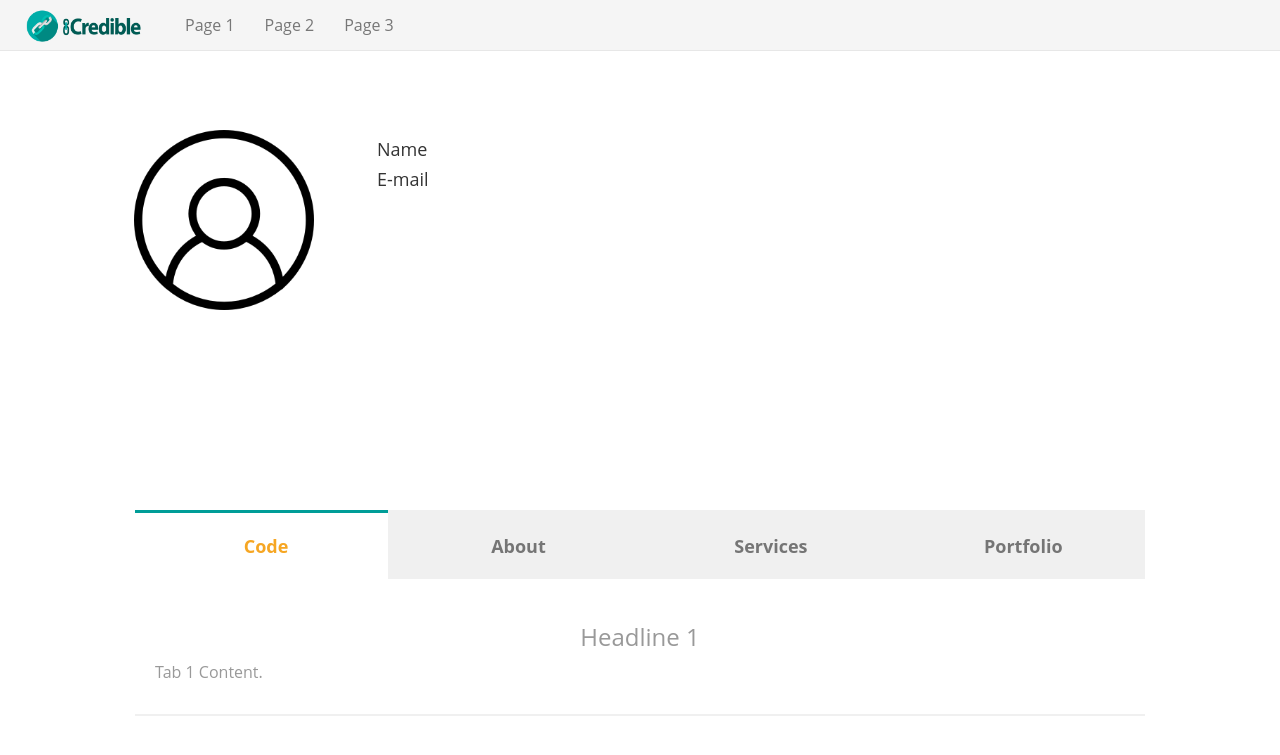
After one commit to phejimlin/esun_hackathon, a Flask app: page / in a window 1280 px wide. The commit adds this page. Shown: the top 755 px of the page. Run offline with Flask 2, Linux system fonts and the light colour scheme; some libraries are stand-ins or nearby versions.

Commit message:
Doing index page

```diff
--- /dev/null
+++ b/app/static/css/main.css
@@ -0,0 +1,84 @@
+html, body{
+    font-size: 100%;
+	font-family: 'Open Sans', sans-serif;
+}
+.container{
+	margin-top: 100px;
+	width: 90%;
+}
+.main_info{
+	padding: 30px 20px 30px 20px;
+	border-radius: 4px;
+	margin-bottom: 100px;
+}
+
+a {
+  color: #ccc;
+  text-decoration: none;
+  outline: none;
+}
+
+/*Fun begins*/
+.tab_container {
+	width: 90%;
+	margin: 0 auto;
+	padding-top: 70px;
+	position: relative;
+}
+
+input, section {
+  clear: both;
+  padding-top: 10px;
+  display: none;
+}
+
+label {
+  font-weight: 700;
+  font-size: 18px;
+  display: block;
+  float: left;
+  width: 25%;
+  padding: 1em;
+  color: #757575;
+  cursor: pointer;
+  text-decoration: none;
+  text-align: center;
+  background: #f0f0f0;
+}
+
+#tab1:checked ~ #content1,
+#tab2:checked ~ #content2,
+#tab3:checked ~ #content3,
+#tab4:checked ~ #content4,
+#tab5:checked ~ #content5 {
+  display: block;
+  padding: 20px;
+  background: #fff;
+  color: #999;
+  border-bottom: 2px solid #f0f0f0;
+}
+
+.tab_container .tab-content p,
+.tab_container .tab-content h3 {
+  -webkit-animation: fadeInScale 0.7s ease-in-out;
+  -moz-animation: fadeInScale 0.7s ease-in-out;
+  animation: fadeInScale 0.7s ease-in-out;
+}
+.tab_container .tab-content h3  {
+  text-align: center;
+}
+
+.tab_container [id^="tab"]:checked + label {
+  background: #fff;
+  color: #F6A623;
+  box-shadow: inset 0 3px #009d98;
+}
+
+.tab_container [id^="tab"]:checked + label .fa {
+  color: #0CE;
+}
+
+label .fa {
+  font-size: 1.3em;
+  margin: 0 0.4em 0 0;
+}
--- a/app/static/js/login.js
+++ b/app/static/js/login.js
@@ -1,3 +1,4 @@
+var currentURL = window.location;
 function resettext(id){
   if(id.value == ""){
     id.value = id.defaultValue;
--- /dev/null
+++ b/app/templates/index.html
@@ -0,0 +1,91 @@
+<!DOCTYPE html>
+<html lang="zh-tw">
+<head>
+<title>iCredible</title>
+<meta name="viewport" content="width=device-width, initial-scale=1">
+<meta http-equiv="Content-Type" content="text/html; charset=utf-8" />
+<!-- CSS files start -->
+<link href="../static/css/bootstrap.min.css" rel="stylesheet">
+<link href="../static/css/main.css" rel="stylesheet" type="text/css" media="all" />
+<!-- CSS files start -->
+</head>
+<body>
+    <!-- navigation bar -->
+    <nav class="navbar navbar-default navbar-fixed-top" style="background-color: #F5F5F5;">
+        <div class="container-fluid">
+            <div class="navbar-header">
+                <a class="navbar-brand" href="index.html"><img src='../static/img/logo.png' width="140px;" style="margin-top: -10px;"></a>
+            </div>
+            <ul class="nav navbar-nav">
+                <li><a href="#">Page 1</a></li>
+                <li><a href="#">Page 2</a></li>
+                <li><a href="#">Page 3</a></li>
+            </ul>
+        </div>
+    </nav>
+
+    <div class="container">
+        <!--<hr style='border: 1px solid #009d98;'>-->
+        <div class="main_info">
+            <div class="row">
+                <div class="col-md-6">
+                    <div class="personal_info">
+                        <div class="col-md-6">
+                            <img src="../static/img/avatar.png" style="width: 180px; margin-left: 20px;">
+                        </div>
+                        <div class="col-md-6">
+                            <h4 id="usr_name">Name</h4>
+                            <h4 id="usr_email">E-mail</h4>
+                        </div>
+                    </div>
+                </div>
+                <div class="col-md-6">
+
+                </div>
+            </div>
+        </div>
+        <div class="tab_container">
+            <input id="tab1" type="radio" name="tabs" checked>
+            <label for="tab1"><i class="fa fa-code"></i><span>Code</span></label>
+
+            <input id="tab2" type="radio" name="tabs">
+            <label for="tab2"><i class="fa fa-pencil-square-o"></i><span>About</span></label>
+
+            <input id="tab3" type="radio" name="tabs">
+            <label for="tab3"><i class="fa fa-bar-chart-o"></i><span>Services</span></label>
+
+            <input id="tab4" type="radio" name="tabs">
+            <label for="tab4"><i class="fa fa-folder-open-o"></i><span>Portfolio</span></label>
+
+
+            <section id="content1" class="tab-content">
+                <h3>Headline 1</h3>
+                <p>Tab 1 Content.</p>
+            </section>
+
+            <section id="content2" class="tab-content">
+                <h3>Headline 2</h3>
+                <p>Tab 2 content.</p>
+            </section>
+
+            <section id="content3" class="tab-content">
+                <h3>Headline 3</h3>
+                <p>Tab 3 content</p>
+            </section>
+
+            <section id="content4" class="tab-content">
+                <h3>Headline 4</h3>
+                <p>tab 4 Content</p>
+            </section>
+        </div>
+    </div>
+</body>
+
+<!-- JavaScript files start -->
+<!-- jQuery -->
+<script src="../static/js/jquery-3.2.1.min.js"></script>
+
+<!-- Bootstrap Core JavaScript -->
+<script src="../static/js/bootstrap.min.js"></script>
+<script type="text/javascript" src="../static/js/login.js"></script>
+</html>
```
Also changed, not shown: app/templates/profile.html (+25 -112 lines).
